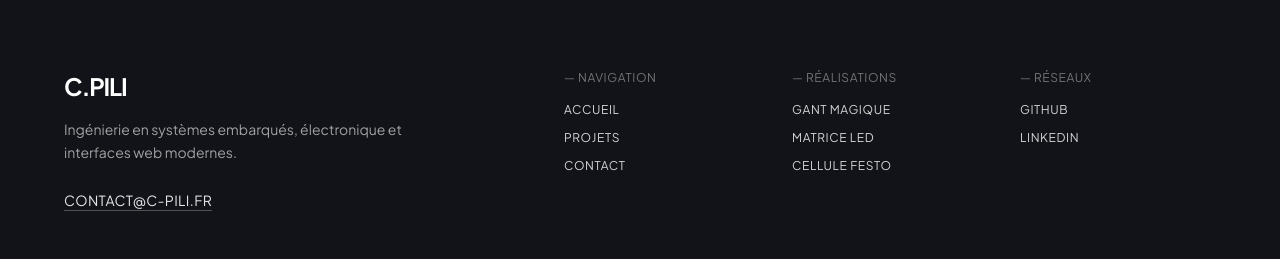
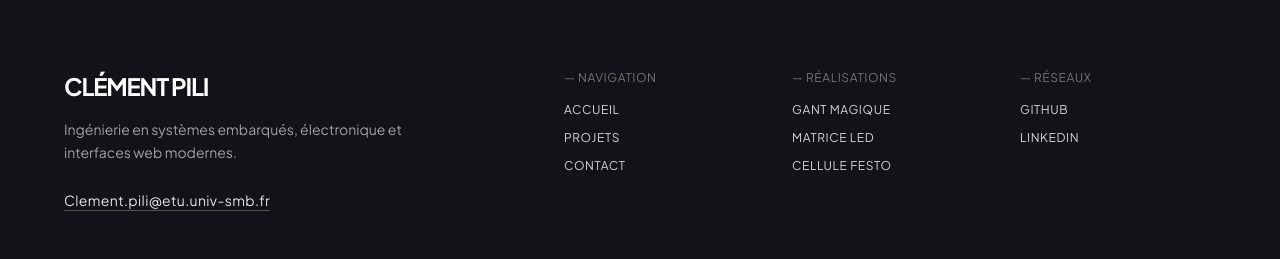
Before and after one commit to c-pili/c-pili.github.io, a Next.js app: page /projets/cellule-festo in a window 1280 px wide. Shown: the part 1056-1315 px from the top of the page. Built offline with nearby package versions, Linux system fonts and the light colour scheme.

Commit message:
update footer

```diff
--- a/components/BottomDock.tsx
+++ b/components/BottomDock.tsx
@@ -21,11 +21,11 @@ export function BottomDock() {
     href: "/",
     },
 {
-    title: "Gant Magique",
+    title: "Projets",
         icon: (
             <IconCpu className= "h-full w-full text-neutral-600 hover:text-blue-600 transition-colors" />
       ),
-    href: "/projets/gant-magique",
+    href: "/#projets",
     },
 {
     title: "GitHub",
--- a/components/Footer.tsx
+++ b/components/Footer.tsx
@@ -9,7 +9,7 @@ export function Footer() {
             < div className = "md:col-span-5 space-y-4" >
                 <div className="flex items-center gap-3" >
                     <span className="font-bold text-2xl tracking-tighter text-white font-mono uppercase" >
-                        C.PILI
+                        Clément PILI
                         </span>
                         </div>
                         < p className = "text-sm text-neutral-400 max-w-sm leading-relaxed" >
@@ -17,10 +17,10 @@ export function Footer() {
           </p>
                                 < div className = "pt-2" >
                                     <a
-              href="mailto:contact@c-pili.fr"
+              href="mailto:Clement.pili@etu.univ-smb.fr"
     className = "font-mono text-sm tracking-wide text-neutral-200 hover:text-white underline underline-offset-4 decoration-neutral-600 hover:decoration-blue-500 transition-all"
         >
-        CONTACT@C-PILI.FR
+        Clement.pili@etu.univ-smb.fr
             </a>
             </div>
             </div>
```
